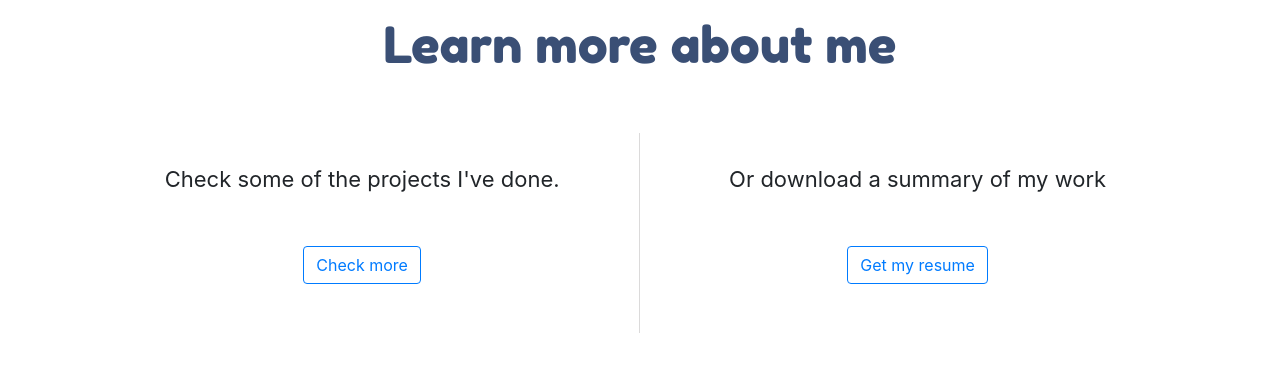
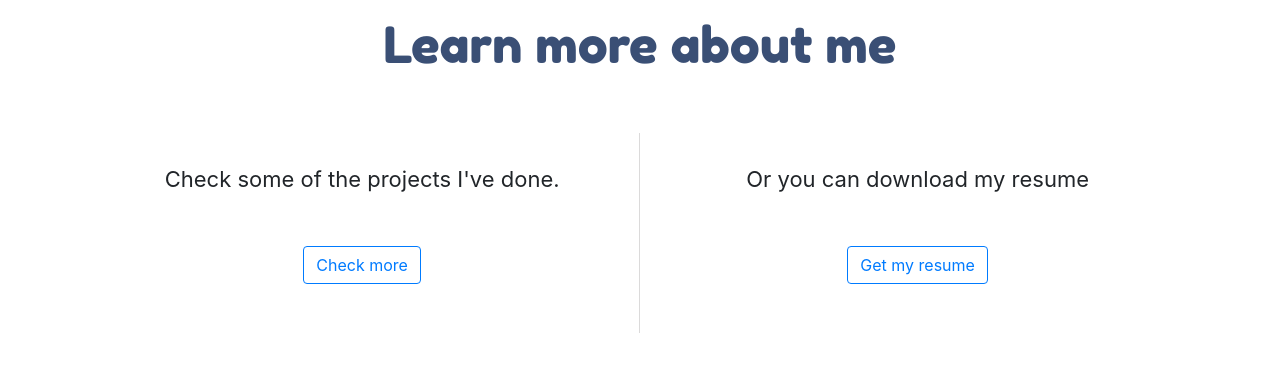
Before and after one commit to JohnFreddyTutistar/Portfolio-2.0, a Vue app in the folder Portfolio-2.0/: page / in a window 1280 px wide. Shown: the part 2740-3123 px from the top of the page. Built offline with nearby package versions, Linux system fonts and the light colour scheme; a web font is replaced by a local one.

Commit message:
text edit

```diff
--- a/Portfolio-2.0/src/components/HomeComponent.vue
+++ b/Portfolio-2.0/src/components/HomeComponent.vue
@@ -118,7 +118,7 @@
           </div>
         </div>
         <div class="section-about">
-          Or download a summary of my work
+          Or you can download my resume
           <div class="btn-link">
             <a
               target="_blank"
```
